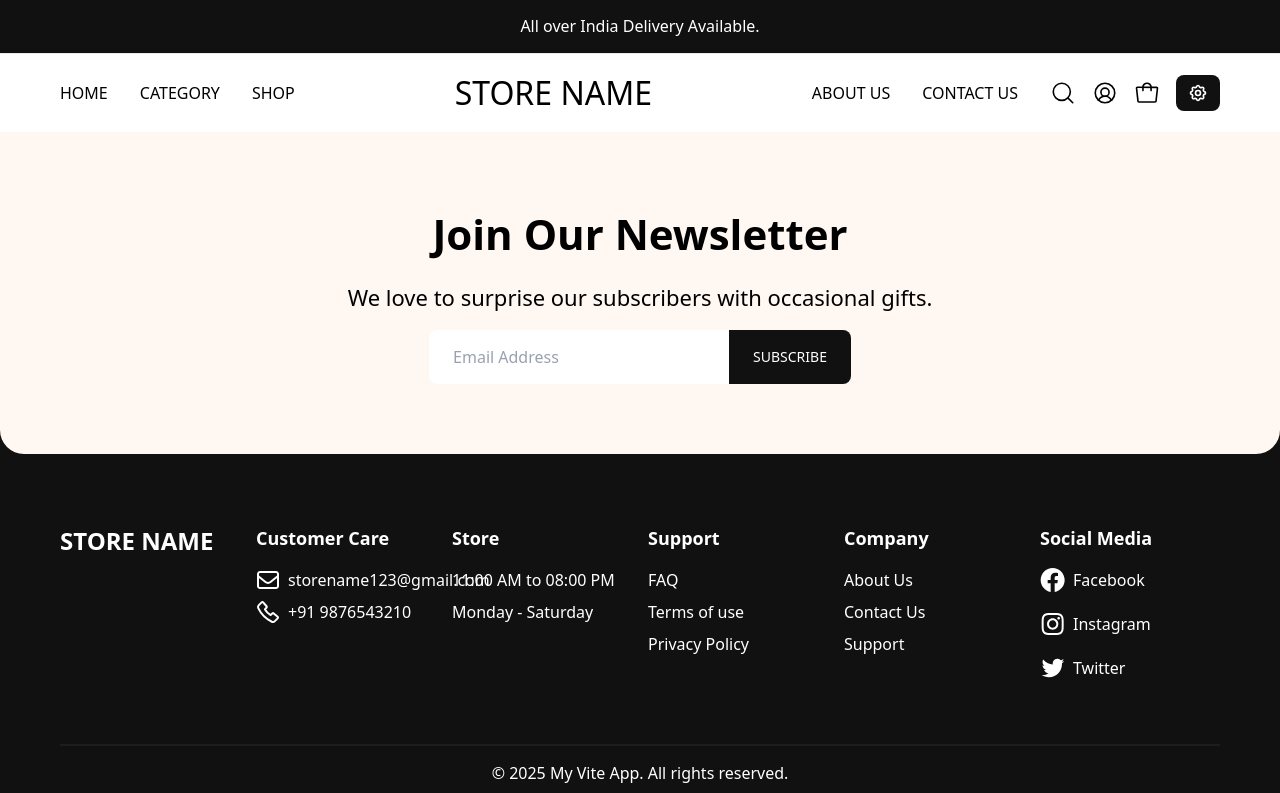
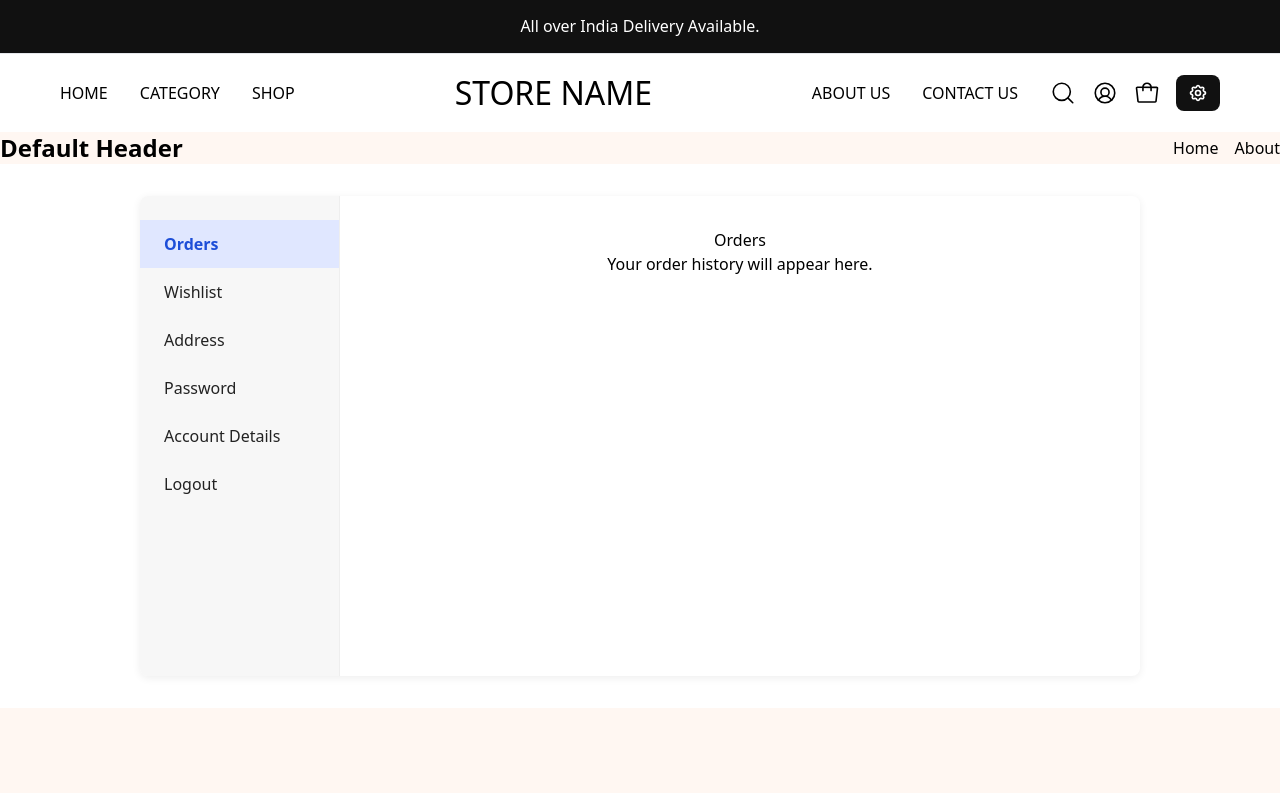
Before and after one commit to femilcoderkube/jdwebnship-react, a React (Vite) app: page /my-account in a window 1280 px wide. Shown: the top 793 px of the page. Built offline with nearby package versions, Linux system fonts and the light colour scheme.

Commit message:
my account screen

```diff
--- a/src/App.jsx
+++ b/src/App.jsx
@@ -9,6 +9,7 @@ import CommonHeader from "./components/CommonHeader";
 import Product from "./pages/Product";
 import ProductDetail from "./pages/ProductDetail";
 import Shop from "./pages/Shop";
+import MyAccount from "./pages/MyAccount";
 import "./App.css";
 
 function App() {
@@ -25,6 +26,7 @@ function App() {
           <Route path="/product" element={<Product />} />
           <Route path="/product/:id" element={<ProductDetail />} />
           <Route path="/shop" element={<Shop />} />
+          <Route path="/my-account" element={<MyAccount />} />
           {/* Add more routes as needed, e.g., <Route path="/contact" element={<Contact />} /> */}
         </Routes>
         {/* Note: Outlet is not needed if using Routes directly; this setup uses Routes for simplicity */}
--- a/src/components/Profile.jsx
+++ b/src/components/Profile.jsx
@@ -1,10 +1,18 @@
 import { useState } from "react";
 import { useTheme } from "../contexts/ThemeContext";
+import { useNavigate } from "react-router-dom";
 
 function Profile() {
+  const navigate = useNavigate();
   const { theme, headerTextColor } = useTheme();
   return (
-    <div className="relative">
+    <div
+      className="relative cursor-pointer"
+      onClick={(e) => {
+        e.preventDefault();
+        navigate("/my-account");
+      }}
+    >
       {/* Settings Button */}
 
       <svg
--- /dev/null
+++ b/src/pages/MyAccount.jsx
@@ -0,0 +1,130 @@
+import React, { useState } from "react";
+import CommonHeader from "../components/CommonHeader";
+
+const menuItems = [
+  { key: "orders", label: "Orders" },
+  { key: "wishlist", label: "Wishlist" },
+  { key: "address", label: "Address" },
+  { key: "password", label: "Password" },
+  { key: "account", label: "Account Details" },
+  { key: "logout", label: "Logout" },
+];
+
+const renderContent = (selected) => {
+  switch (selected) {
+    case "orders":
+      return (
+        <div>
+          <h2>Orders</h2>
+          <p>Your order history will appear here.</p>
+        </div>
+      );
+    case "wishlist":
+      return (
+        <div>
+          <h2>Wishlist</h2>
+          <p>Your wishlist items will appear here.</p>
+        </div>
+      );
+    case "address":
+      return (
+        <div>
+          <h2>Address</h2>
+          <p>Your saved addresses will appear here.</p>
+        </div>
+      );
+    case "password":
+      return (
+        <div>
+          <h2>Password</h2>
+          <p>Update your password here.</p>
+        </div>
+      );
+    case "account":
+      return (
+        <div>
+          <h2>Account Details</h2>
+          <p>Update your account details here.</p>
+        </div>
+      );
+    case "logout":
+      return (
+        <div>
+          <h2>Logout</h2>
+          <p>You have been logged out.</p>
+        </div>
+      );
+    default:
+      return (
+        <div>
+          <h2>Welcome</h2>
+          <p>Select an option from the menu.</p>
+        </div>
+      );
+  }
+};
+
+const MyAccount = () => {
+  const [selected, setSelected] = useState("orders");
+
+  return (
+    <div>
+      <CommonHeader />
+      <div
+        style={{
+          display: "flex",
+          flexDirection: "row",
+          minHeight: "60vh",
+          maxWidth: 1000,
+          margin: "32px auto",
+          background: "#fff",
+          borderRadius: 8,
+          boxShadow: "0 2px 8px rgba(0,0,0,0.07)",
+          overflow: "hidden",
+        }}
+      >
+        {/* Left Navigation */}
+        <nav
+          style={{
+            minWidth: 200,
+            background: "#f7f7f7",
+            borderRight: "1px solid #eee",
+            padding: "24px 0",
+          }}
+        >
+          <ul style={{ listStyle: "none", margin: 0, padding: 0 }}>
+            {menuItems.map((item) => (
+              <li key={item.key}>
+                <button
+                  onClick={() => setSelected(item.key)}
+                  style={{
+                    display: "block",
+                    width: "100%",
+                    padding: "12px 24px",
+                    background:
+                      selected === item.key ? "#e0e7ff" : "transparent",
+                    border: "none",
+                    textAlign: "left",
+                    fontWeight: selected === item.key ? 600 : 400,
+                    color: selected === item.key ? "#1d4ed8" : "#222",
+                    cursor: "pointer",
+                    outline: "none",
+                    transition: "background 0.2s",
+                  }}
+                >
+                  {item.label}
+                </button>
+              </li>
+            ))}
+          </ul>
+        </nav>
+        {/* Right Content */}
+        <section style={{ flex: 1, padding: "32px 24px" }}>
+          {renderContent(selected)}
+        </section>
+      </div>
+    </div>
+  );
+};
+
+export default MyAccount;
```
